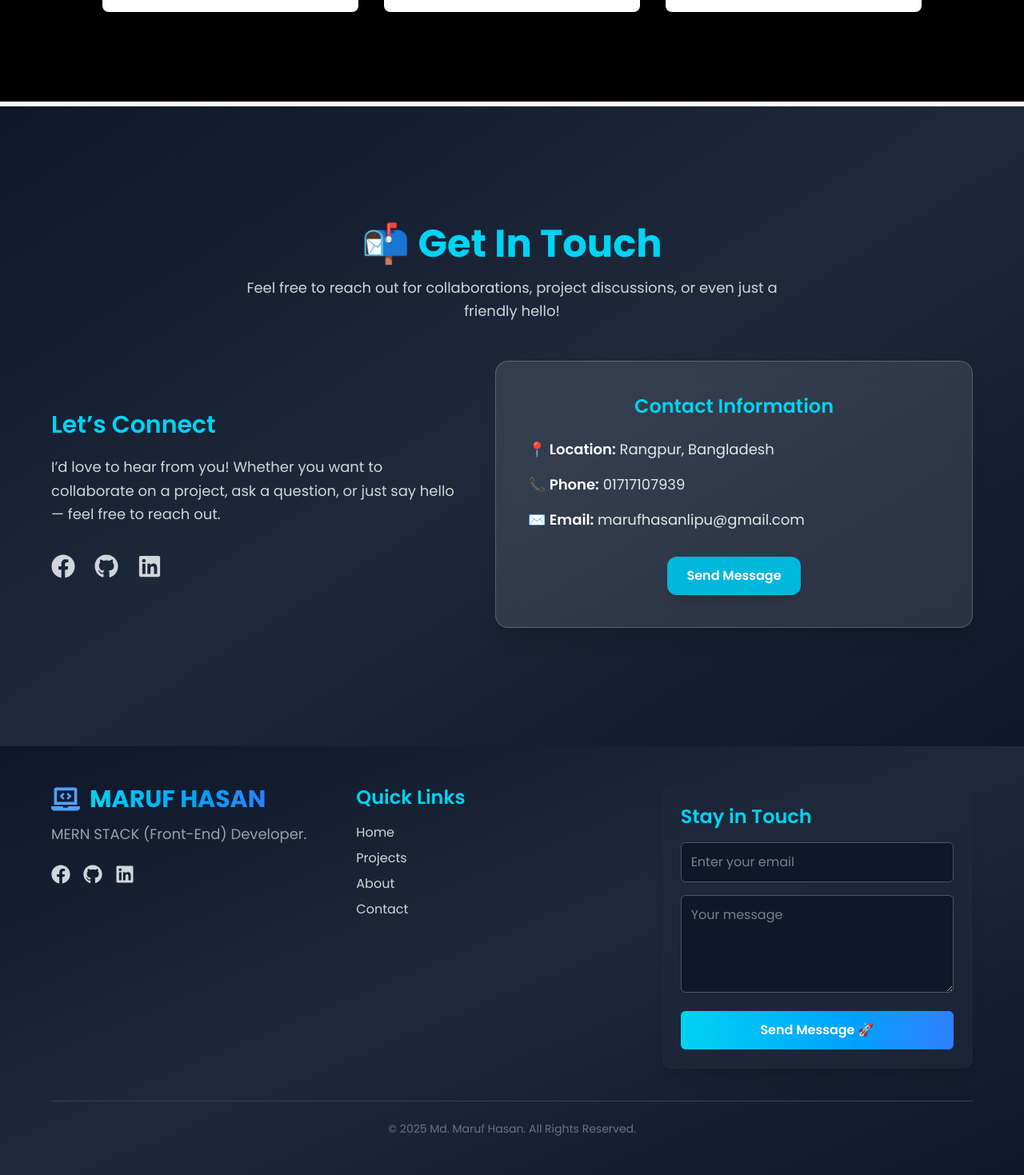
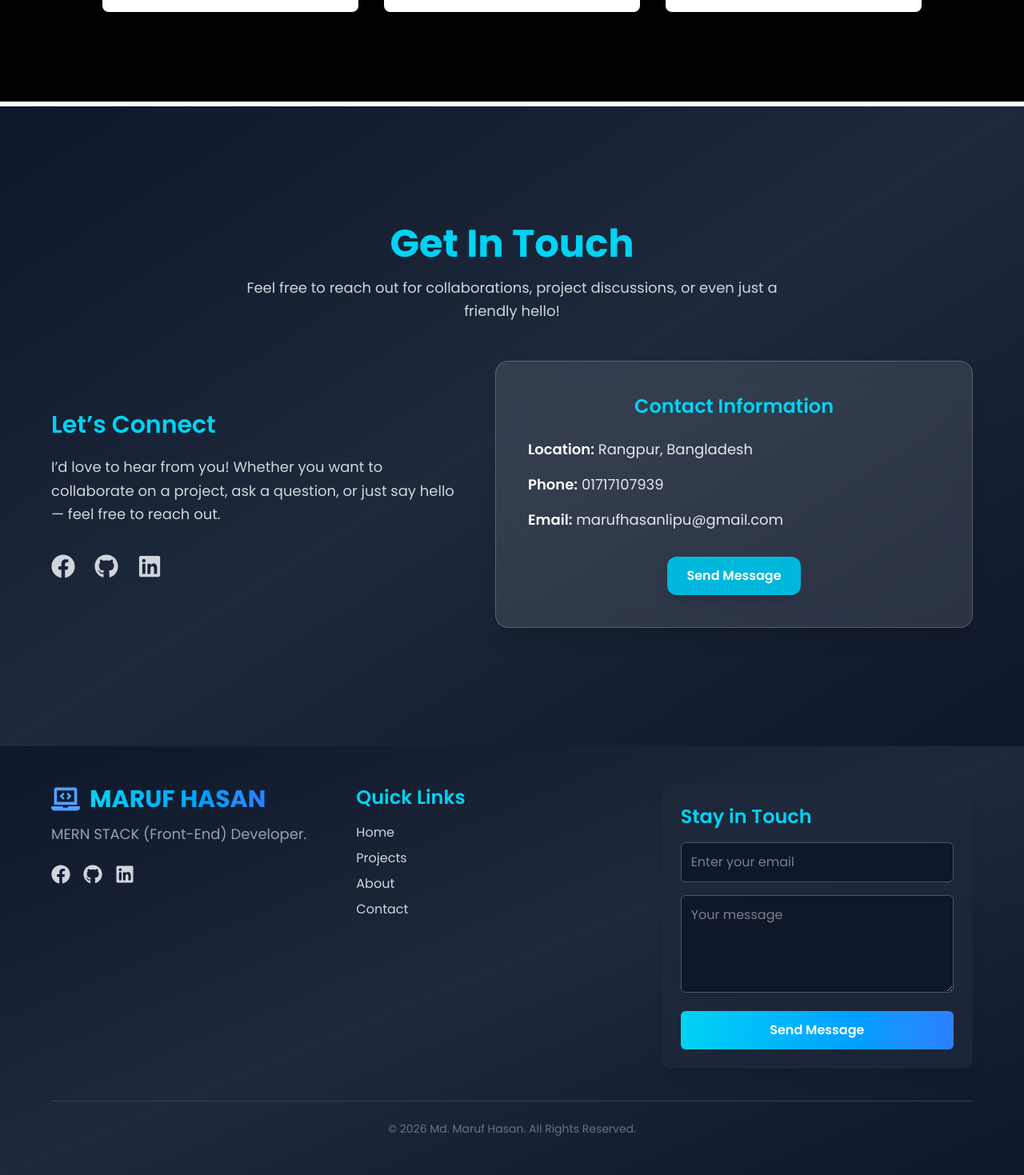
Before and after one commit to 0Maruf/My-portfolio, a React (Vite) app: page / in a window 1280 px wide. Shown: the part 5330-6799 px from the top of the page at 80% size. Built offline with nearby package versions, Linux system fonts and the light colour scheme.

Commit message:
link right ways

```diff
--- a/src/Component/ContactSection.jsx
+++ b/src/Component/ContactSection.jsx
@@ -19,7 +19,7 @@ const ContactSection = () => {
         data-aos="zoom-in"
       >
         <h2 className="text-4xl md:text-5xl font-bold text-cyan-400 mb-4">
-          📬 Get In Touch
+          Get In Touch
         </h2>
         <p className="text-gray-300 text-lg leading-relaxed">
           Feel free to reach out for collaborations, project discussions, or even just a friendly hello!
@@ -42,7 +42,7 @@ const ContactSection = () => {
           {/* Social Icons */}
           <div className="flex items-center gap-6 pt-4 text-3xl">
             <a
-              href="https://facebook.com"
+              href="https://www.facebook.com/lipumarufhasan"
               target="_blank"
               rel="noreferrer"
               className="text-gray-300 hover:text-blue-500 transition-transform transform hover:scale-125 duration-300"
@@ -51,7 +51,7 @@ const ContactSection = () => {
               <FaFacebook />
             </a>
             <a
-              href="https://github.com"
+              href="https://github.com/0Maruf"
               target="_blank"
               rel="noreferrer"
               className="text-gray-300 hover:text-gray-400 transition-transform transform hover:scale-125 duration-300"
@@ -60,7 +60,7 @@ const ContactSection = () => {
               <FaGithub />
             </a>
             <a
-              href="https://linkedin.com"
+              href="https://www.linkedin.com/in/maruf-hasan9"
               target="_blank"
               rel="noreferrer"
               className="text-gray-300 hover:text-blue-400 transition-transform transform hover:scale-125 duration-300"
@@ -82,15 +82,15 @@ const ContactSection = () => {
 
           <div className="space-y-4 text-gray-200 text-lg">
             <p>
-              <span className="font-semibold text-white">📍 Location:</span>{" "}
+              <span className="font-semibold text-white">Location:</span>{" "}
               Rangpur, Bangladesh
             </p>
             <p>
-              <span className="font-semibold text-white">📞 Phone:</span>{" "}
+              <span className="font-semibold text-white">Phone:</span>{" "}
               01717107939
             </p>
             <p>
-              <span className="font-semibold text-white">✉️ Email:</span>{" "}
+              <span className="font-semibold text-white">Email:</span>{" "}
               marufhasanlipu@gmail.com
             </p>
           </div>
--- a/src/Component/FooterSection.jsx
+++ b/src/Component/FooterSection.jsx
@@ -76,7 +76,7 @@ const FooterSection = () => {
               type="submit"
               className="w-full bg-gradient-to-r from-cyan-400 to-blue-500 text-white font-semibold py-3 rounded-md hover:opacity-90 transition"
             >
-              Send Message 🚀
+              Send Message
             </button>
           </form>
         </div>
@@ -84,7 +84,7 @@ const FooterSection = () => {
 
       {/* Bottom Footer */}
       <div className="text-center text-gray-500 text-sm pt-6">
-        © 2025 Md. Maruf Hasan. All Rights Reserved.
+        © 2026 Md. Maruf Hasan. All Rights Reserved.
       </div>
     </footer>
   );
```
